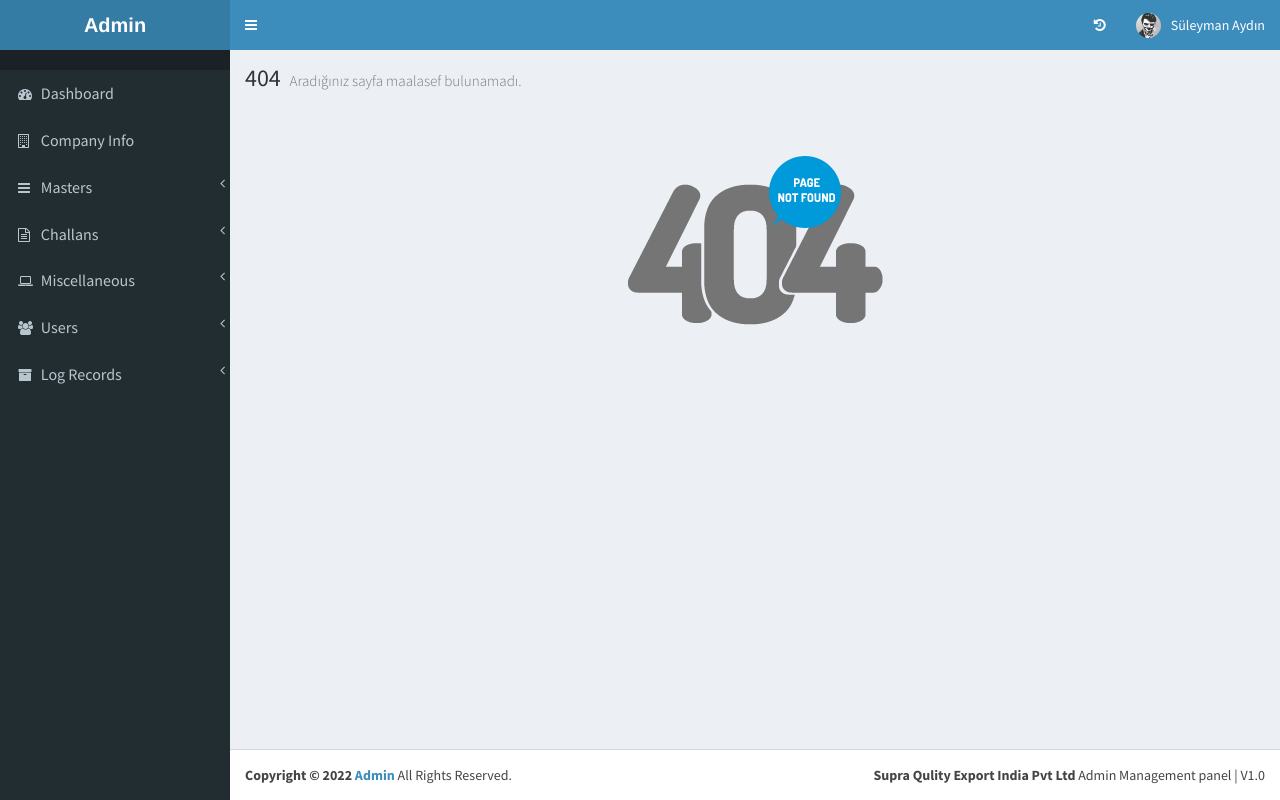
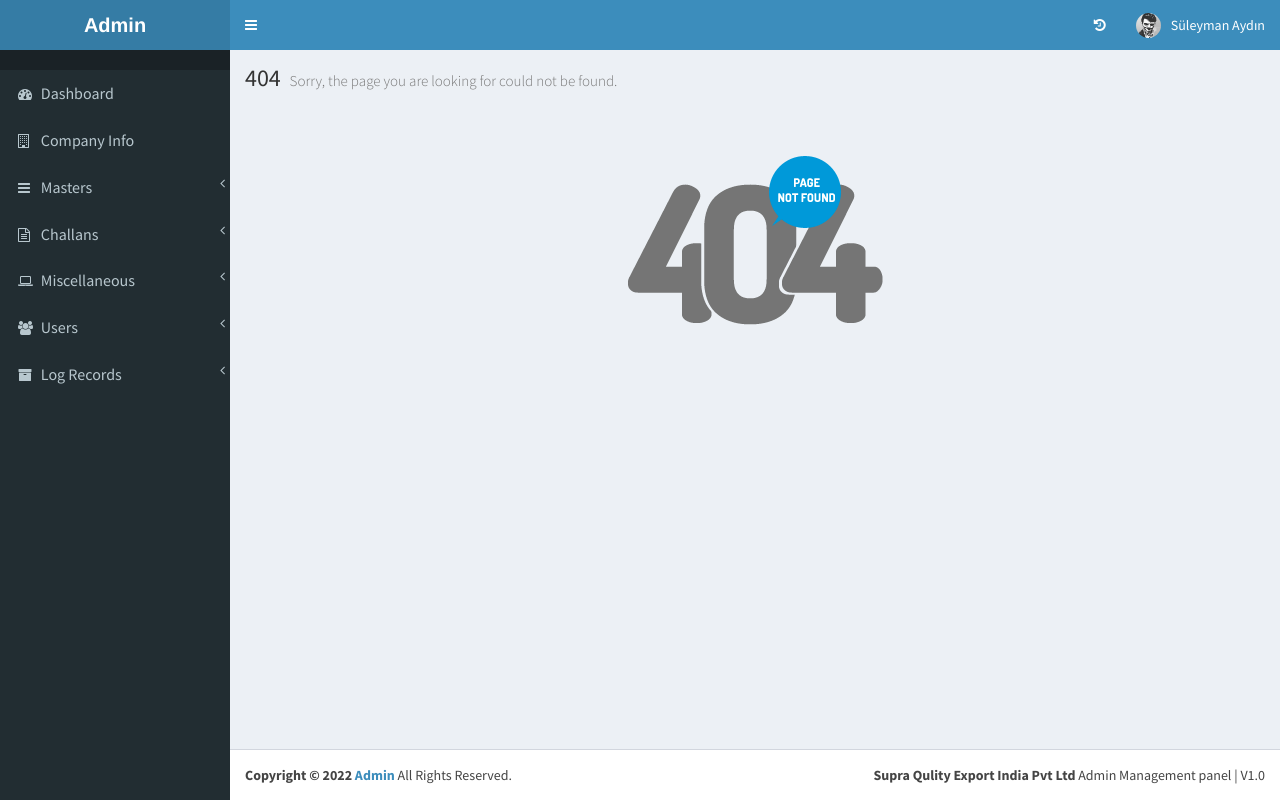
Before and after one commit to hemantkaturde/supra, a CodeIgniter app: page /database/index.php/user/pageNotFound in a window 1280 px wide. Run offline with CodeIgniter, Linux system fonts and the light colour scheme; a user stored in the database is signed in; some libraries are stand-ins or nearby versions.

```diff
--- a/application/views/404.php
+++ b/application/views/404.php
@@ -2,7 +2,7 @@
     <section class="content-header">
         <h1>
             404
-            <small>Aradığınız sayfa maalasef bulunamadı.</small>
+            <small>Sorry, the page you are looking for could not be found.</small>
         </h1>
     </section>
     <section class="content">
```
